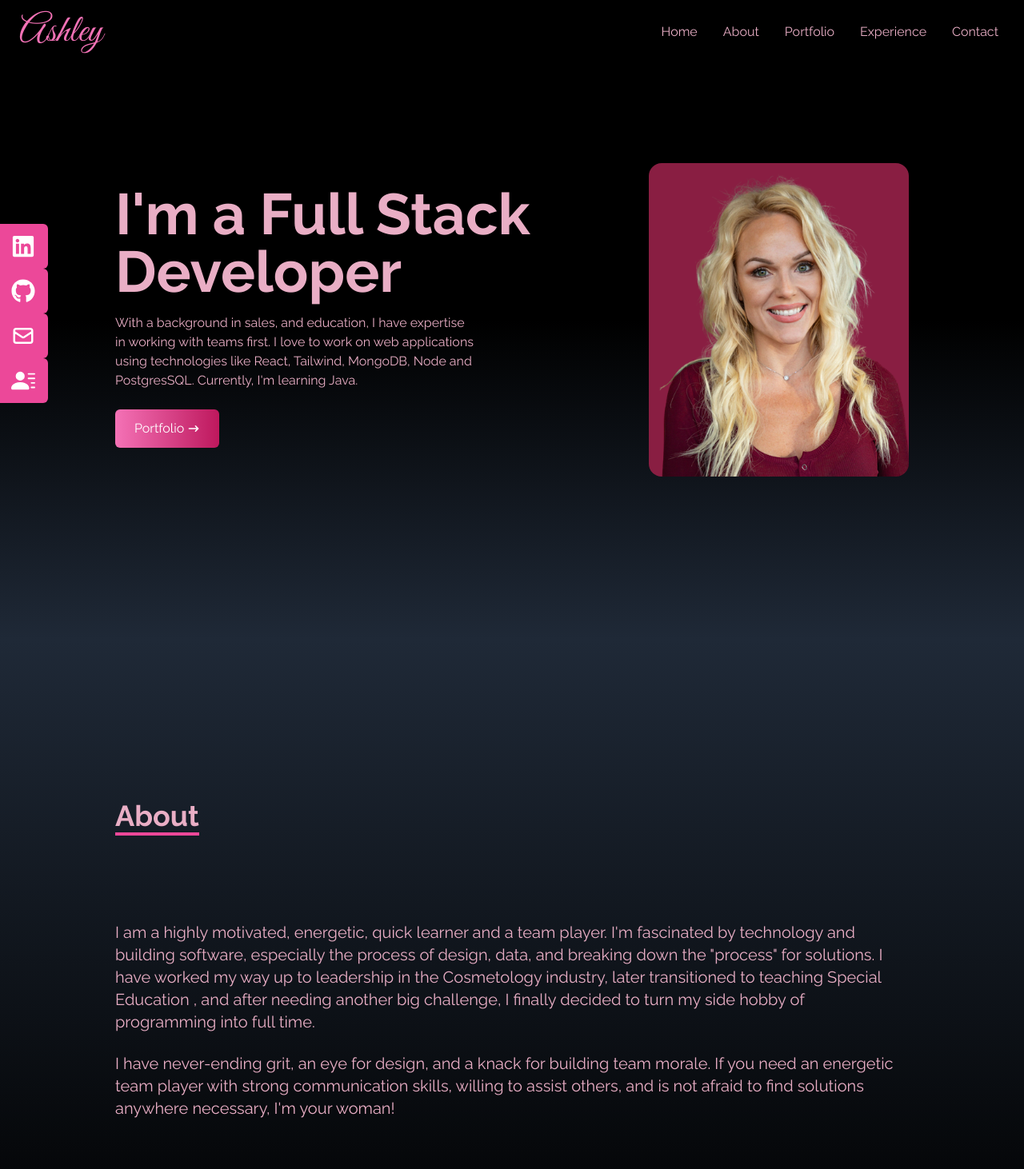
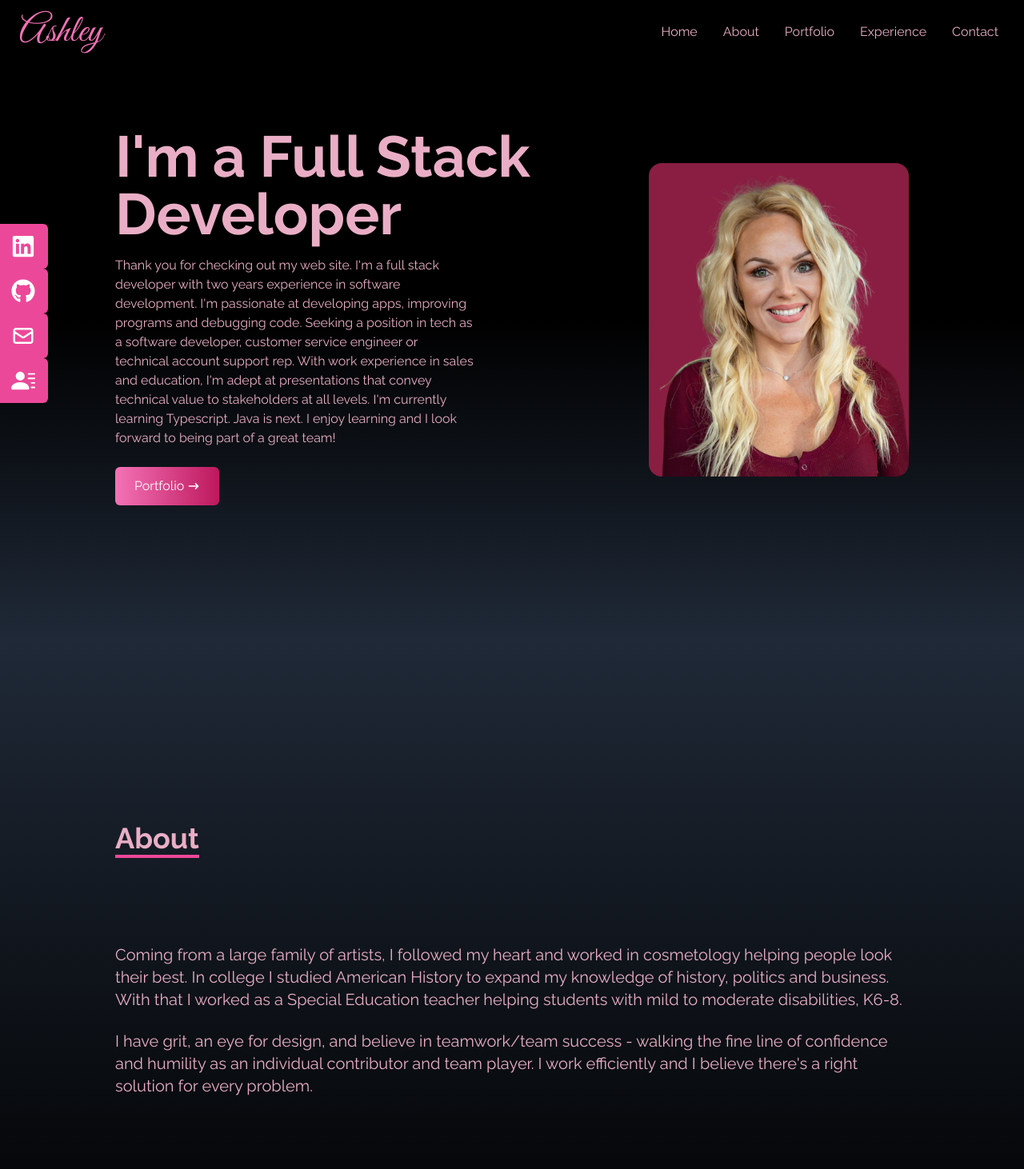
Before and after one commit to ashley-christensen/portfolio-tailwind, a React (Create React App) app: page / in a window 1280 px wide. Shown: the top 1462 px of the page at 80% size. Built offline with nearby package versions, Linux system fonts and the light colour scheme; the HTML template or start-up script is replaced by a standard one.

Commit message:
test commit

```diff
--- a/src/components/About.jsx
+++ b/src/components/About.jsx
@@ -9,18 +9,17 @@ const About = () => {
 				</div>
 
 				<p className='text-xl mt-20 '>
-					I am a highly motivated, energetic, quick learner and a team player. I'm fascinated by technology
-					and building software, especially the process of design, data, and breaking down the "process" for
-					solutions. I have worked my way up to leadership in the Cosmetology industry, later transitioned to
-					teaching Special Education , and after needing another big challenge, I finally decided to turn my
-					side hobby of programming into full time.
+					Coming from a large family of artists, I followed my heart and worked in cosmetology helping people
+					look their best. In college I studied American History to expand my knowledge of history, politics
+					and business. With that I worked as a Special Education teacher helping students with mild to
+					moderate disabilities, K6-8.
 				</p>
 				<br />
 
 				<p className='text-xl'>
-					I have never-ending grit, an eye for design, and a knack for building team morale. If you need an
-					energetic team player with strong communication skills, willing to assist others, and is not afraid
-					to find solutions anywhere necessary, I'm your woman!
+					I have grit, an eye for design, and believe in teamwork/team success - walking the fine line of
+					confidence and humility as an individual contributor and team player. I work efficiently and I
+					believe there's a right solution for every problem.
 				</p>
 			</div>
 		</div>
--- a/src/components/Home.jsx
+++ b/src/components/Home.jsx
@@ -9,9 +9,12 @@ const Home = () => {
 				<div className='flex flex-col justify-center h-full'>
 					<h2 className='text-4xl sm:text-7xl font-bold textLink'>I'm a Full Stack Developer</h2>
 					<p className='textLink py-4 max-w-md'>
-						With a background in sales, and education, I have expertise in working with teams first. I love
-						to work on web applications using technologies like React, Tailwind, MongoDB, Node and
-						PostgresSQL. Currently, I'm learning Java.
+						Thank you for checking out my web site. I'm a full stack developer with two years experience in
+						software development. I'm passionate at developing apps, improving programs and debugging code.
+						Seeking a position in tech as a software developer, customer service engineer or technical
+						account support rep. With work experience in sales and education, I'm adept at presentations
+						that convey technical value to stakeholders at all levels. I'm currently learning Typescript.
+						Java is next. I enjoy learning and I look forward to being part of a great team!
 					</p>
 					<div>
 						<Link
```
